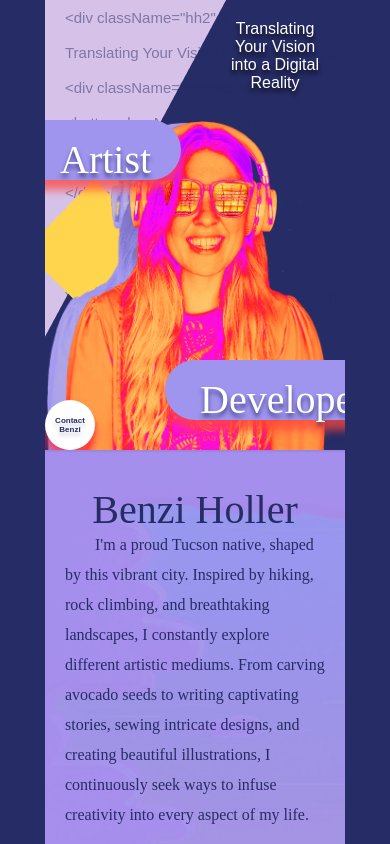
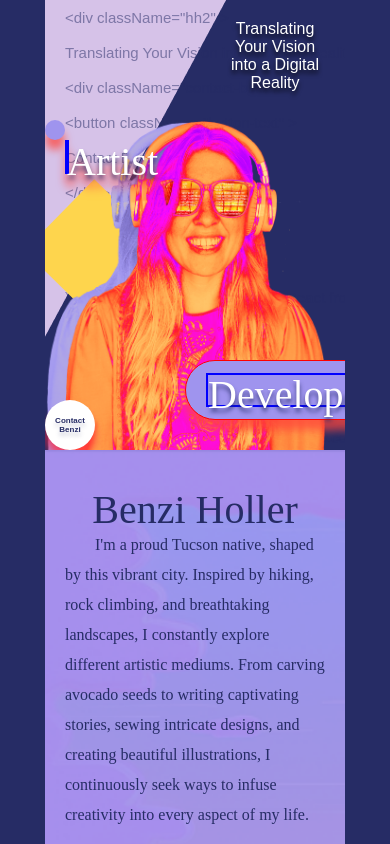
Before and after one commit to benzinow/portfolio, a React (Create React App) app: page / in a window 390 px wide. Shown: the top 844 px of the page. Built offline with nearby package versions, Linux system fonts and the light colour scheme; a web font is replaced by a local one.

Commit message:
fixed developer bubble for mac/pc integration

```diff
--- a/package.json
+++ b/package.json
@@ -6,6 +6,7 @@
     "@testing-library/jest-dom": "^5.16.5",
     "@testing-library/react": "^13.4.0",
     "@testing-library/user-event": "^13.5.0",
+    "parallax-js": "^3.1.0",
     "react": "^18.2.0",
     "react-dom": "^18.2.0",
     "react-scripts": "5.0.1",
--- a/src/App.js
+++ b/src/App.js
@@ -12,7 +12,7 @@ function App() {
       <Header />
       <Bio />
       <Portfolio />
-      <Contact id="contact" /> {/* Add the id attribute */}
+      <Contact id="contact" />
       <Footer />
     </div>
   );
--- a/src/components/Header.js
+++ b/src/components/Header.js
@@ -9,9 +9,7 @@ function Header() {
   return (
     <div className="header">
       <div className="laurels developer">
-        <div className="right">
-          <h1 className="right-cut hh1">Developer</h1>
-        </div>
+        <div className="hh1">Developer</div>
       </div>
       <img
         className="purple-benzi"
@@ -25,7 +23,7 @@ function Header() {
       />
       <div className="polygon-2"></div>
       <div className="laurels artist">
-        <h1 className="left-cut hh1">Artist</h1>
+        <div className="left-cut hh1">Artist</div>
       </div>
 
       <div className="polygon-1"></div>
--- a/src/styles/header.css
+++ b/src/styles/header.css
@@ -31,37 +31,39 @@
 .hh1 {
   color: #fff;
   font-size: 150px;
-  background-color: #9f94ee;
-  border-radius: 200px;
-  width: fit-content;
   text-shadow: 0px 4px 4px rgba(38, 44, 101, 0.75);
   font-family: "Katibeh", cursive;
+  border: solid 2px blue;
+  height: 100px;
+  margin: 0 40px;
 }
 
 .laurels {
   filter: drop-shadow(0px 10px 4px rgba(255, 69, 60, 0.75));
+  background-color: #9f94ee;
+  border-radius: 200px;
 }
 
 .left-cut {
   margin-left: -150px;
-  padding: 55px 80px 0 180px;
 }
 
 .developer {
-  grid-column-start: 30;
+  grid-column-start: 33;
+  grid-column-end: 65;
   z-index: 4;
   grid-row-start: 30;
+  grid-row-end: 39;
+  display: flex;
+  justify-content: left;
+  align-items: center;
+  border: solid red 1px;
 }
 
 .artist {
   grid-column-start: 1;
   grid-row-start: 7;
   z-index: 2;
-}
-
-.right-cut {
-  margin-right: -150px;
-  padding: 55px 180px 0 80px;
 }
 
 .purple-benzi {
@@ -136,10 +138,11 @@
 
   .hh1 {
     font-size: 100px;
+    height: 70px;
   }
 
   .developer {
-    grid-column-start: 24;
+    grid-column-start: 26;
   }
 
   .purple-benzi {
@@ -199,21 +202,13 @@
 
   .hh1 {
     font-size: 80px;
-  }
-
-  .left-cut {
-    margin-left: -160px;
-    padding: 40px 40px 0 180px;
-  }
-
-  .right-cut {
-    margin-right: -150px;
-    padding: 40px 180px 0 45px;
+    height: 55px;
   }
 
   .developer {
-    grid-column-start: 15;
+    grid-column-start: 14;
     grid-row-start: 20;
+    grid-row-end: 25;
   }
 
   .purple-benzi {
@@ -263,21 +258,14 @@
 
   .hh1 {
     font-size: 40px;
-  }
-
-  .left-cut {
-    margin-left: -160px;
-    padding: 20px 30px 0 175px;
-  }
-
-  .right-cut {
-    margin-right: -150px;
-    padding: 20px 180px 0 35px;
+    height: 30px;
+    margin: 20px;
   }
 
   .developer {
-    grid-column-start: 7;
+    grid-column-start: 8;
     grid-row-start: 19;
+    grid-row-end: 22;
   }
 
   .artist {
```
Also changed, not shown: 1 other file (tests, documents, lock files or other folders).
